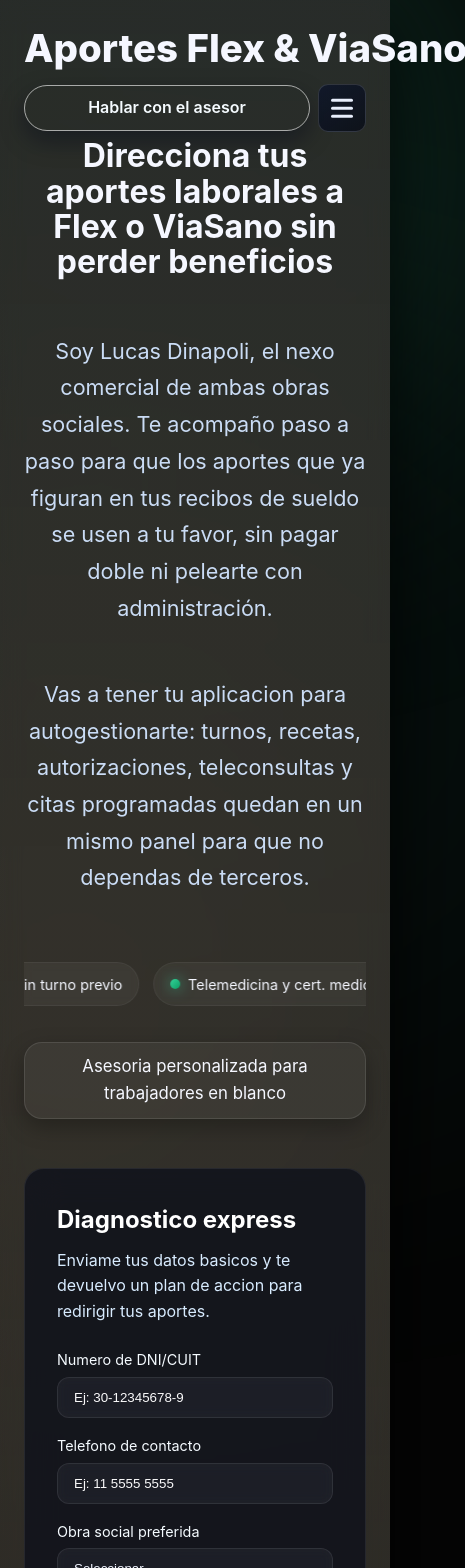
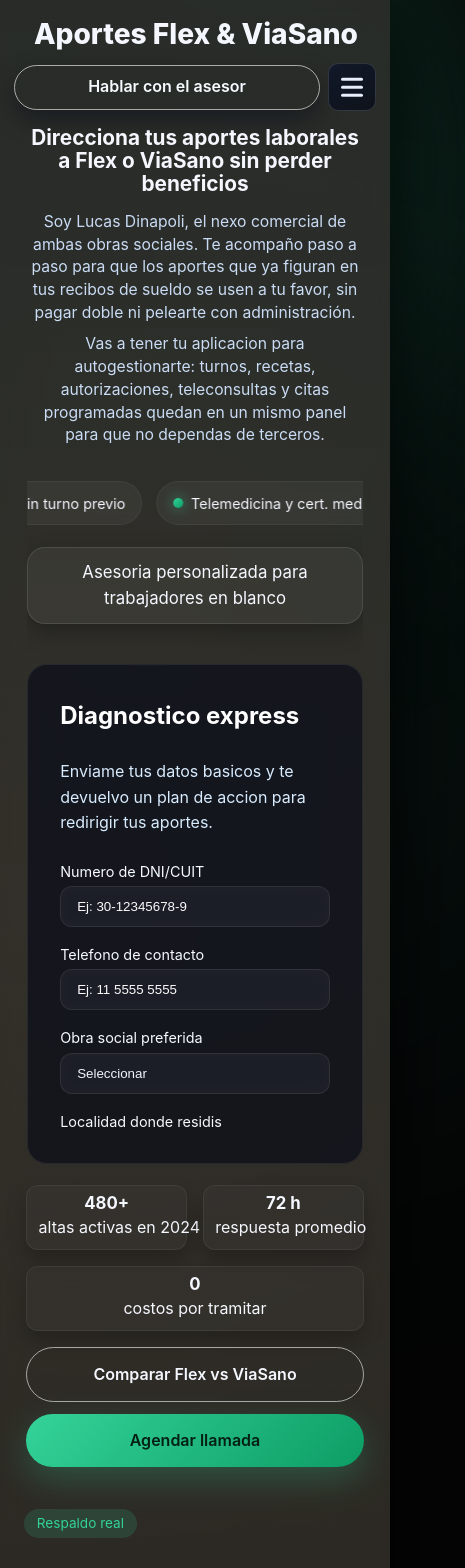
Before and after one commit to Federico-Salom/VentaObrasSociales, a React (Vite) app: page / in a window 390 px wide. Shown: the top 1568 px of the page, 465 px wide, since content can reach past the window. Built offline with nearby package versions, Linux system fonts and the light colour scheme.

Commit message:
Ajusta estilos en la sección hero, mejora la responsividad y optimiza el diseño del formulario

```diff
--- a/src/index.css
+++ b/src/index.css
@@ -118,7 +118,7 @@
 
 .hero {
   position: relative;
-  padding: clamp(1.5rem, 4vw, 3rem) clamp(1.5rem, 5vw, 4.5rem);
+  padding: clamp(1.2rem, 3.5vw, 3rem);
   background: transparent;
   color: #f5f7ff;
   overflow: visible;
@@ -151,6 +151,7 @@
   color: #f5f7ff;
   overflow: visible;
   vertical-align: top;
+  margin: 0 auto;
 }
 .nav__cta {
   display: flex;
@@ -294,37 +295,76 @@
   grid-auto-rows: 1fr;
   position: relative;
   z-index: 2;
-  margin-top: 0;
+  margin: clamp(0.8rem, 2.4vw, 1.8rem);
+  overflow: hidden;
 }
 .hero__grid > * {
   min-width: 0;
+}
+.hero__form-column {
+  display: flex;
+  flex-direction: column;
+  justify-content: center;
+  align-items: stretch;
+  gap: 1.5rem;
+  width: 100%;
+}
+.hero__card .hero__cta-row {
+  margin-top: 1.25rem;
+  gap: clamp(2rem, 5vw, 4rem);
+  max-width: none;
+  padding-inline: 0;
+  width: 100%;
+}
+.hero__card .hero__stats,
+.hero__card .hero__actions--right {
+  flex: 1 1 0;
+  justify-content: center;
+}
+.hero__card .hero__stats li {
+  box-shadow: none;
 }
 .hero__copy {
   display: flex;
   flex-direction: column;
   justify-content: space-between;
   gap: 1rem;
-  height: 100%;
+  height: auto;
   flex: 1 1 0;
   align-self: stretch;
 }
 .hero__copy h1 {
-  font-size: clamp(2rem, 3.8vw, 2.5rem);
+  font-size: clamp(1.9rem, 3vw, 2.4rem);
   line-height: 1.1;
-  margin-bottom: 1rem;
-  margin-top: 0.4rem;
+  margin-bottom: 0.6rem;
+  margin-top: 0.2rem;
+}
+.hero__title-row {
+  display: flex;
+  align-items: center;
+  justify-content: space-between;
+  gap: 1rem;
+  flex-wrap: wrap;
+}
+.hero__title-row .nav__links {
+  margin-left: auto;
+  padding: 0.35rem 1rem;
+  flex-shrink: 0;
+}
+.hero__title-row .nav__links a {
+  font-weight: 700;
 }
 .hero__copy p {
-  max-width: 540px;
+  max-width: 720px;
   color: #cadcf5;
   font-size: clamp(1.35rem, 2.6vw, 1.55rem);
-  line-height: 1.7;
+  line-height: 1.6;
 }
 .hero__subcopy {
-  margin-top: 0.75rem;
+  margin-top: 0.5rem;
   color: #a7c7e9;
   font-size: clamp(1.35rem, 2.5vw, 1.55rem);
-  line-height: 1.7;
+  line-height: 1.6;
 }
 .hero__highlights-wrap {
   width: 100%;
@@ -407,20 +447,25 @@
 }
 .hero__cta-row {
   display: flex;
+  flex-direction: column;
   align-items: center;
-  gap: 1.25rem;
-  justify-content: space-between;
+  gap: 1.1rem;
+  justify-content: center;
   flex-wrap: nowrap;
   margin-top: 1.35rem;
   width: 100%;
+  max-width: 900px;
+  margin-left: auto;
+  margin-right: auto;
+  padding-inline: 1rem;
 }
 .hero__stats {
   display: flex;
-  gap: 1rem;
+  gap: clamp(1rem, 2vw, 1.5rem);
   flex-wrap: nowrap;
-  justify-content: flex-start;
-  flex: 2 1 0;
-  width: 100%;
+  justify-content: center;
+  flex: 1 1 0;
+  width: auto;
   padding: 0;
   margin: 0;
   list-style: none;
@@ -434,6 +479,7 @@
   min-width: 120px;
   box-shadow: 0 10px 20px rgba(0, 0, 0, 0.24);
   flex: 1 1 0;
+  white-space: nowrap;
 }
 .hero__stats li strong {
   display: block;
@@ -442,12 +488,12 @@
   margin-bottom: 0.2rem;
 }
 .hero__actions--right {
-  justify-content: flex-end;
+  justify-content: center;
   align-items: center;
   flex-wrap: nowrap;
   gap: 1rem;
-  flex: 1.2 1 0;
-  min-width: 320px;
+  flex: 0 0 auto;
+  min-width: 0;
   width: auto;
 }
 .hero__actions--right .btn {
@@ -476,7 +522,9 @@
   align-self: stretch;
   width: 100%;
   max-width: 100%;
-  margin-top: 0.6rem;
+  margin-top: 0;
+  justify-content: space-between;
+  min-height: 100%;
 }
 .hero__card:after {
   content: "";
@@ -487,6 +535,18 @@
   background: radial-gradient(circle, var(--accent-glow), transparent 65%);
   opacity: 0.6;
 }
+.hero__card-head {
+  display: flex;
+  justify-content: space-between;
+  align-items: flex-start;
+  gap: 1rem;
+  flex-wrap: wrap;
+}
+.hero__card-head-content {
+  display: flex;
+  flex-direction: column;
+  gap: 0.35rem;
+}
 .hero__card-head h2 {
   margin: 0 0 0.5rem;
   color: #fff;
@@ -495,10 +555,17 @@
   margin: 0 0 1.5rem;
   color: #d8ecff;
 }
+.hero__card-cta {
+  align-self: flex-start;
+  white-space: nowrap;
+}
 .simulador {
   display: flex;
   flex-direction: column;
   gap: 1rem;
+  flex: 1 1 0;
+  justify-content: space-between;
+  overflow: hidden;
 }
 .simulador .btn:hover {
   transform: none;
@@ -507,7 +574,7 @@
   font-size: 0.9rem;
   display: flex;
   flex-direction: column;
-  gap: 0.35rem;
+  gap: 0.2rem;
   color: #f5fbff;
 }
 .simulador input,
@@ -1078,6 +1145,12 @@
   .hero__subcopy {
     text-align: center;
   }
+  .hero__title-row {
+    justify-content: center;
+  }
+  .hero__title-row .nav__links {
+    margin-left: 0;
+  }
   .hero__copy p,
   .hero__subcopy {
     max-width: 720px;
@@ -1118,6 +1191,57 @@
     gap: 1rem;
     justify-content: center;
     padding: 0;
+  }
+}
+@media (max-width: 480px) {
+  .hero {
+    padding: 1rem 0.9rem;
+  }
+  .hero__nav {
+    gap: 0.6rem;
+  }
+  .logo {
+    height: clamp(1.8rem, 9vw, 2.4rem);
+    margin: 0 auto;
+  }
+  .nav__links {
+    font-size: 0.9rem;
+    gap: 0.8rem;
+    padding: 0.35rem 0.8rem;
+  }
+  .nav__cta .btn--ghost {
+    padding: 0.6rem 1.1rem;
+    font-size: 0.95rem;
+  }
+  .hero__copy h1 {
+    font-size: clamp(1.3rem, 4.5vw, 1.6rem);
+    margin-bottom: 0.6rem;
+  }
+  .hero__copy p,
+  .hero__subcopy {
+    font-size: 0.98rem;
+    line-height: 1.45;
+    margin: 0.2rem 0;
+  }
+  .hero__copy {
+    gap: 0.15rem;
+  }
+  .hero__cta-row {
+    gap: 1rem;
+    padding-inline: 0.75rem;
+    max-width: none;
+  }
+  .hero__card .hero__cta-row {
+    gap: 1.25rem;
+  }
+  .hero__form-column {
+    justify-content: flex-start;
+  }
+  .hero__stats li strong {
+    font-size: 1.05rem;
+  }
+  .hero__stats li {
+    min-width: 100px;
   }
 }
 @media (max-width: 480px) {
```
